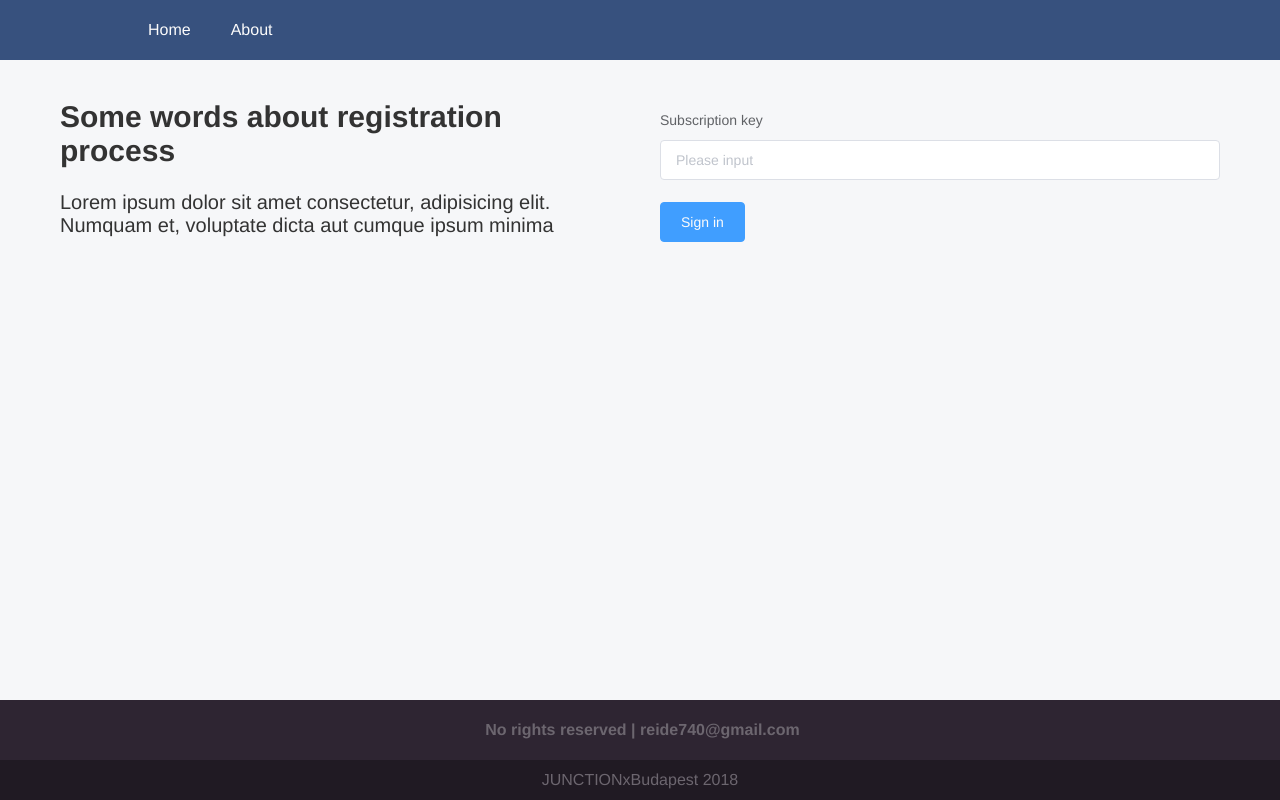
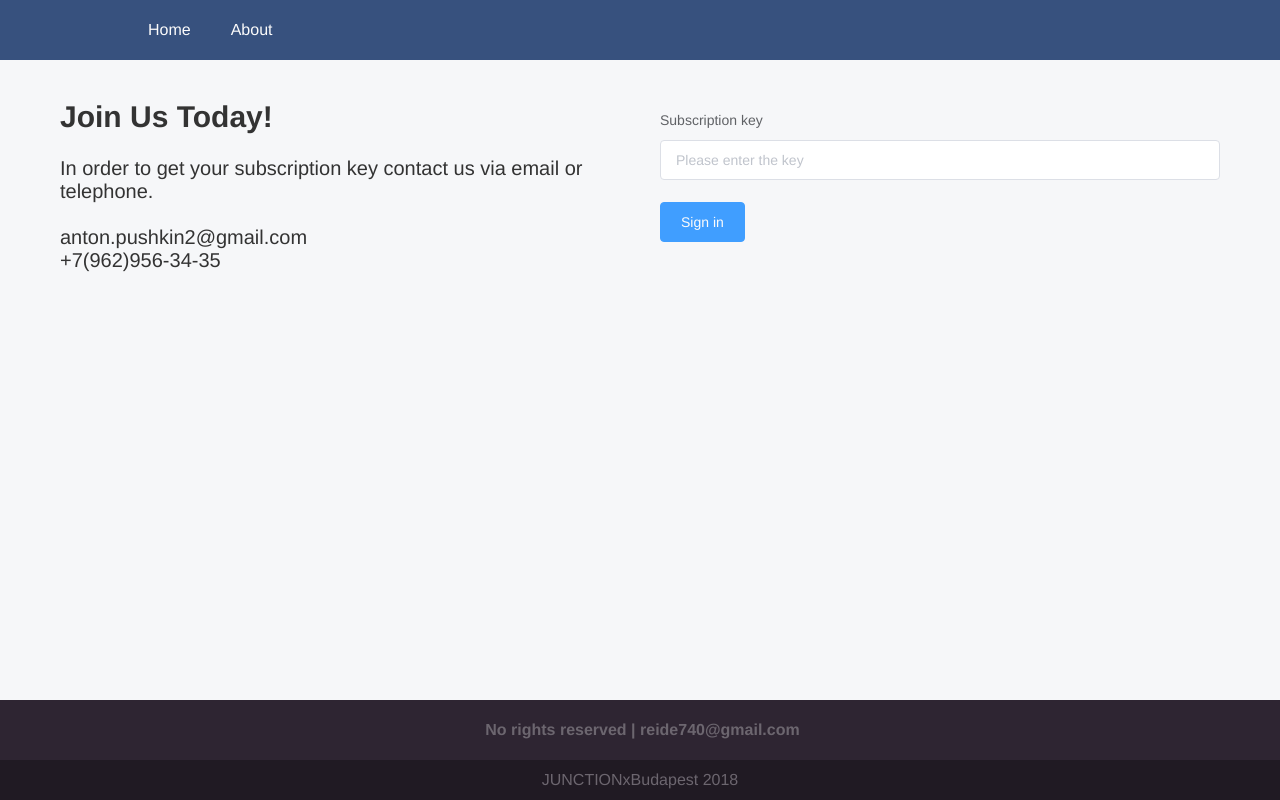
Before and after one commit to RTUITLab/Cancert, a Vue app in the folder WebPart/Front/: page /authorize in a window 1280 px wide. Built offline with nearby package versions, Linux system fonts and the light colour scheme.

Commit message:
Adding proper English Info

```diff
--- a/WebPart/Front/src/views/Authorize.vue
+++ b/WebPart/Front/src/views/Authorize.vue
@@ -4,14 +4,16 @@
       <template slot="main">
         <LandingElement style="height: 100%">
           <template slot="first">
-            <h2>Some words about registration process</h2>
+            <h2>Join Us Today!</h2>
             <br>
-            Lorem ipsum dolor sit amet consectetur, adipisicing elit. Numquam et, voluptate dicta aut cumque ipsum minima
+            In order to get your subscription key contact us via email or telephone.<br><br>
+            anton.pushkin2@gmail.com <br>
+            +7(962)956-34-35
           </template>
           <template slot="second">
             <el-form>
               <el-form-item label="Subscription key">
-                <el-input placeholder="Please input" v-model="subscriptionKey" width="100"></el-input>
+                <el-input placeholder="Please enter the key" v-model="subscriptionKey" width="100"></el-input>
               </el-form-item>
               <el-form-item>
                 <el-button type="primary" @click="onSubmit">Sign in</el-button>
--- a/WebPart/Front/src/views/Home.vue
+++ b/WebPart/Front/src/views/Home.vue
@@ -14,7 +14,7 @@
 
           <el-row>
             <el-col style="display: flex">
-              <h1>World Free From Cancer</h1>
+              <h1>Project WF<sup>2</sup>C</h1>
             </el-col>
             <el-col align="center">
               <el-button type="primary" round @click="$router.push('/authorize')">Sign in</el-button>
@@ -26,20 +26,20 @@
       <div slot="main" class="main">
         <LandingElement>
           <template slot="first">
-            <img src="https://picsum.photos/600/300" alt="Test">
+            <img src="https://cdn.aarp.net/content/dam/aarp/health/conditions_treatments/2018/01/1140-hospitals-overflow-with-flu-Patients.imgcache.revb8eb3d0cfb11329fed3a53f981abb3ff.jpg" alt="Test">
           </template>
           <template slot="second">
-            <h1>First sample text</h1>
-            Lorem, ipsum dolor sit amet consectetur adipisicing elit. Aliquam exercitationem, quasi ipsum consectetur perspiciatis dignissimos ut obcaecati eligendi quidem aliquid necessitatibus omnis quisquam natus, nesciunt saepe incidunt quos ex officia?
+            <h1>New Way To Interact</h1><br>
+            Introducing a new way of analyzing and sharing data. Our platform allows to manipulate and manage large amounts of data while being connected to hundreds of hospitals across Hungary and many more all around the world.
           </template>
         </LandingElement>
         <LandingElement :reversed="true">
           <template slot="first">
-            <img src="https://picsum.photos/600/300" alt="Test">
+            <img src="https://cdn10.phillymag.com/wp-content/uploads/sites/3/2017/08/hospital-istock0940x540.jpg" alt="Test">
           </template>
           <template slot="second">
-            <h1>First sample text</h1>
-            Lorem, ipsum dolor sit amet consectetur adipisicing elit. Aliquam exercitationem, quasi ipsum consectetur perspiciatis dignissimos ut obcaecati eligendi quidem aliquid necessitatibus omnis quisquam natus, nesciunt saepe incidunt quos ex officia?
+            <h1>Stable and Secure</h1><br>
+              We guarantee security and privacy to all our custumors, while hospitals can expect a high level of service. We pay a lot of attection to performance and optimization of our services making this platform one of the most stable and effective available today.
           </template>
         </LandingElement>
       </div>
@@ -77,6 +77,10 @@ export default class About extends Vue {}
       z-index: 1000;
       font-size: 20px;
       font-weight: bold;
+    }
+
+    sup {
+      color: #fbfbfb;
     }
 
     h1 {
```
